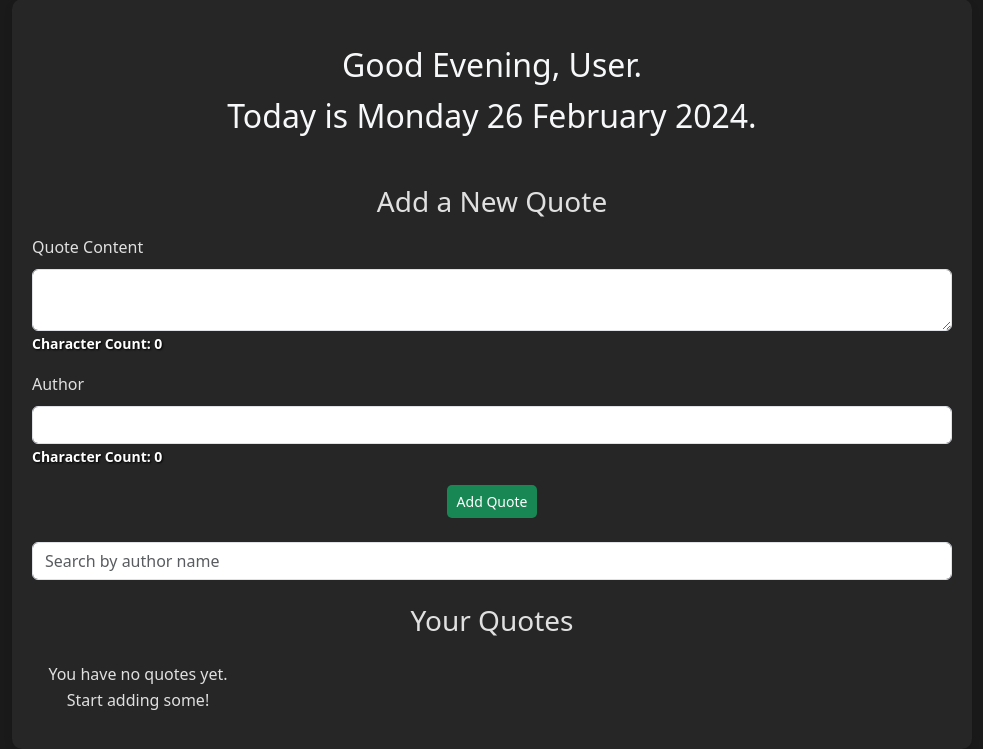
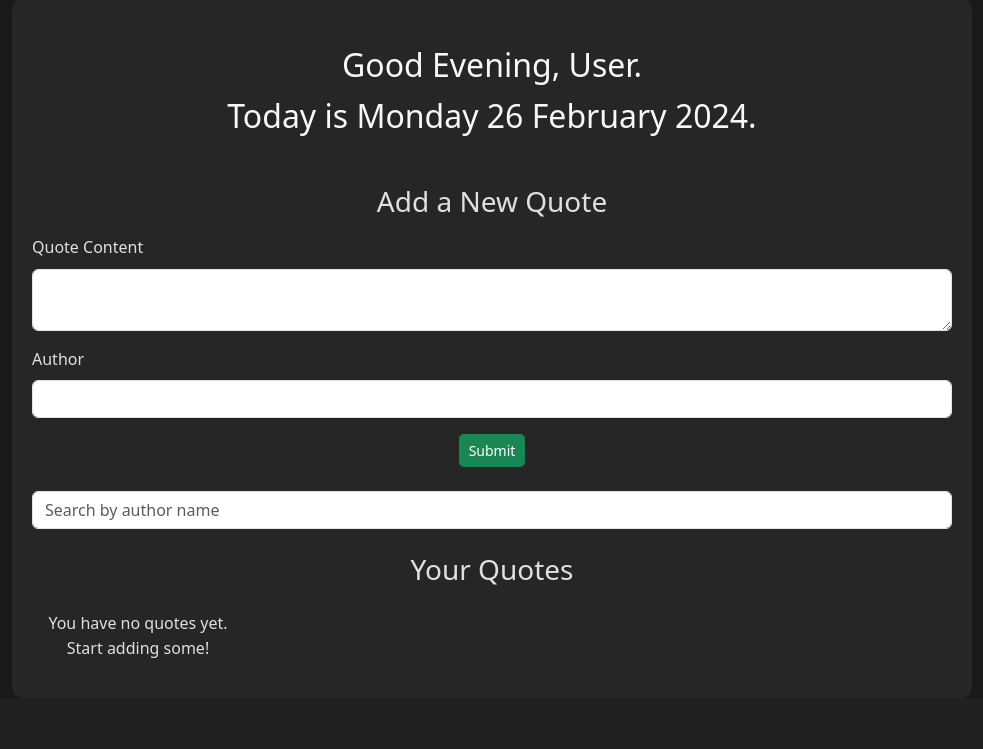
Before and after one commit to CroftsDeveloper/Quote_Diary, a Flask app: template templates/dashboard.html in a window 1280 px wide. Shown: the part 107-856 px from the top of the page, without its empty margins (148-1131 px from the left). After the commit the page ends 765 px from the top, so only its background shows below. Run offline with Flask 3, Linux system fonts and the light colour scheme; the template is opened without the code that fills it: values that come from a table or form of the project are taken from there, others are empty; the visitor is signed in with stand-in values (Sample User, id 1); some libraries are stand-ins or nearby versions.

Commit message:
Refactor dashboard.html to use WTForms field rendering
- Replace manual HTML form fields with WTForms field rendering for content and author.
- Use {{ form.submit() }} to render the submit button

```diff
--- a/templates/dashboard.html
+++ b/templates/dashboard.html
@@ -20,9 +20,7 @@
                     {{ form.hidden_tag() }}
                     <div class="form-group mb-3">
                         {{ form.content.label(class="form-label") }}
-                        <textarea class="form-control" id="quoteContent" maxlength="500" required="" aria-labelledby="quoteContentLabel"></textarea>
-                        <!-- Updated Character count for quote content -->
-                        <small id="contentCharCount" class="form-text white-text"></small>
+                        {{ form.content(class="form-control", id="quoteContent", maxlength="500") }}
                         {% if form.content.errors %}
                             <div class="alert alert-danger" role="alert">
                                 {% for error in form.content.errors %}{{ error }}{% endfor %}
@@ -31,9 +29,7 @@
                     </div>
                     <div class="form-group mb-3">
                         {{ form.author.label(class="form-label") }}
-                        <input type="text" class="form-control" id="authorInput" aria-labelledby="authorInputLabel" name="author">
-                        <!-- Updated Character count for author -->
-                        <small id="authorCharCount" class="form-text white-text"></small>
+                        {{ form.author(class="form-control", id="authorInput") }}
                         {% if form.author.errors %}
                             <div class="alert alert-danger" role="alert">
                                 {% for error in form.author.errors %}{{ error }}{% endfor %}
@@ -41,7 +37,7 @@
                         {% endif %}
                     </div>
                     <div class="text-center">
-                        <button type="submit" class="btn btn-success btn-block">Add Quote</button>
+                        {{ form.submit(class="btn btn-success btn-block") }}
                     </div>
                 </form>
             </div>
```
